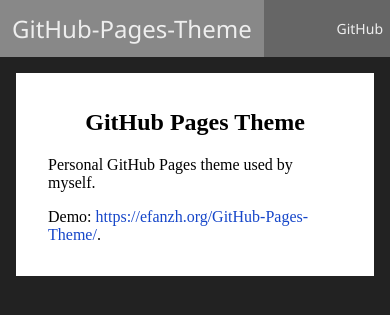
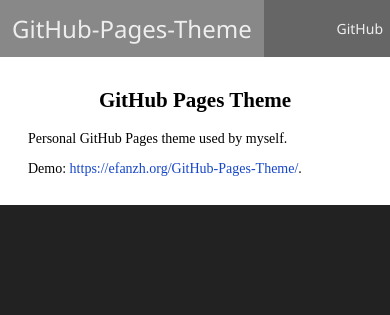
Before and after one commit to EFanZh/GitHub-Pages-Theme, a Jekyll site: the page built from README.md, in a window 390 px wide. Shown: the top 315 px of the page. Built offline with Jekyll 4.4.1, drawn with Linux system fonts in a browser that asks for light colours; our own code applies the rules of GitHub Pages for plain Markdown files.

Commit message:
Make mobile font smaller

```diff
--- a/_sass/github-pages-theme.scss
+++ b/_sass/github-pages-theme.scss
@@ -15,11 +15,12 @@
     --sidebar-width: 240px;
     --text-background: #fff;
     --text-font: 16px "Libertinus Serif", "Linux Libertine", "Minion Pro", "Source Serif Pro", serif;
+    --text-font-mobile: 14px "Libertinus Serif", "Linux Libertine", "Minion Pro", "Source Serif Pro", serif;
     --text-link-color: rgb(22, 70, 201);
     --text-link-visited-color: #d7d;
     --text-max-width: 960px;
     background-color: #222;
-    font: var(--text-font)
+    font: var(--text-font-mobile)
 }
 
 body {
@@ -94,6 +95,10 @@
 }
 
 @media screen and (min-width: 640px) {
+    :root {
+        font: var(--text-font);
+    }
+
     aside {
         flex-direction: column;
         height: 100%;
@@ -161,12 +166,10 @@
             margin-left: var(--sidebar-width);
         }
     }
-}
 
-// Main.
-
-main {
-    padding: 1em;
+    main {
+        padding: 1em;
+    }
 }
 
 article {
```
